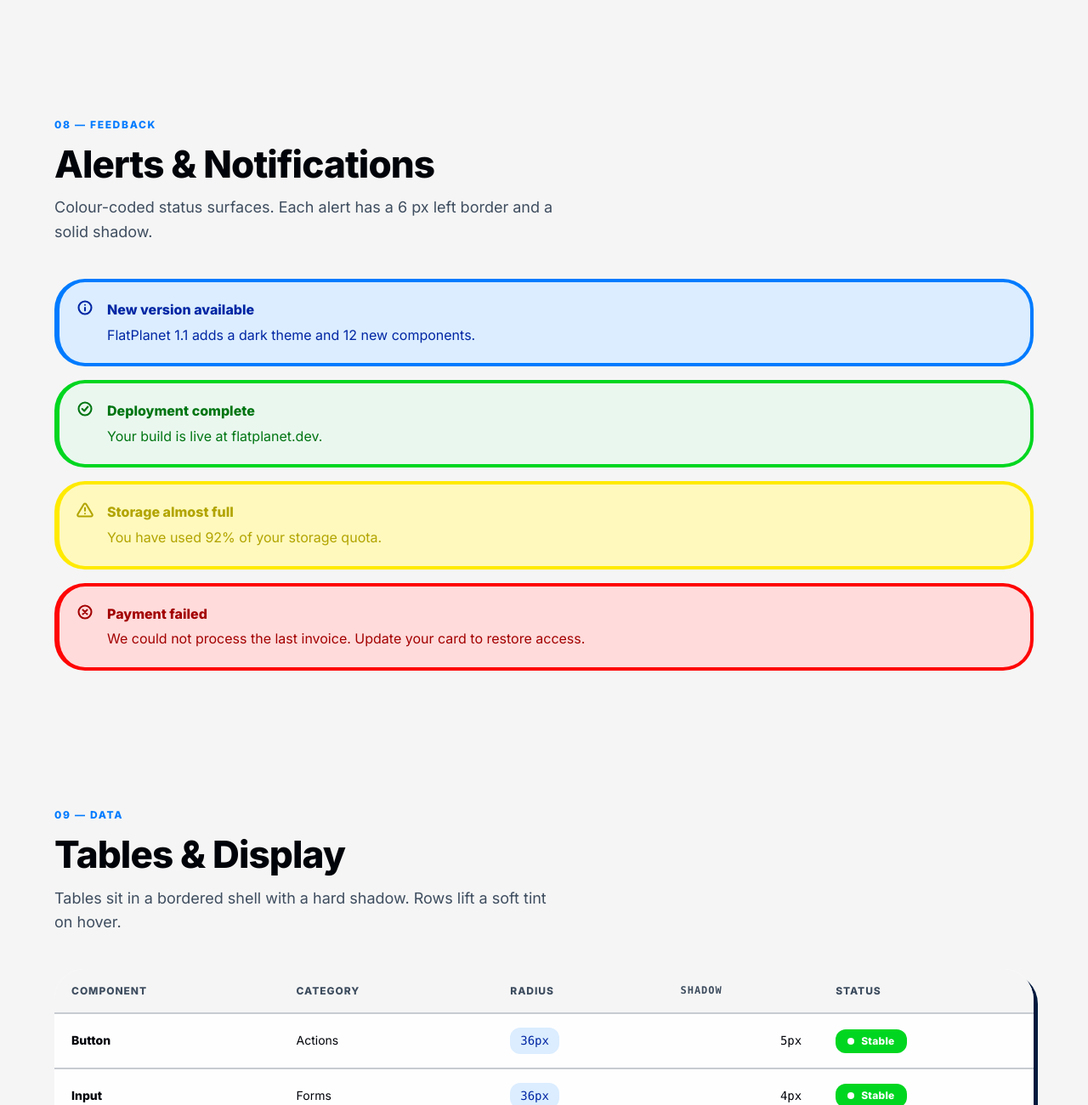
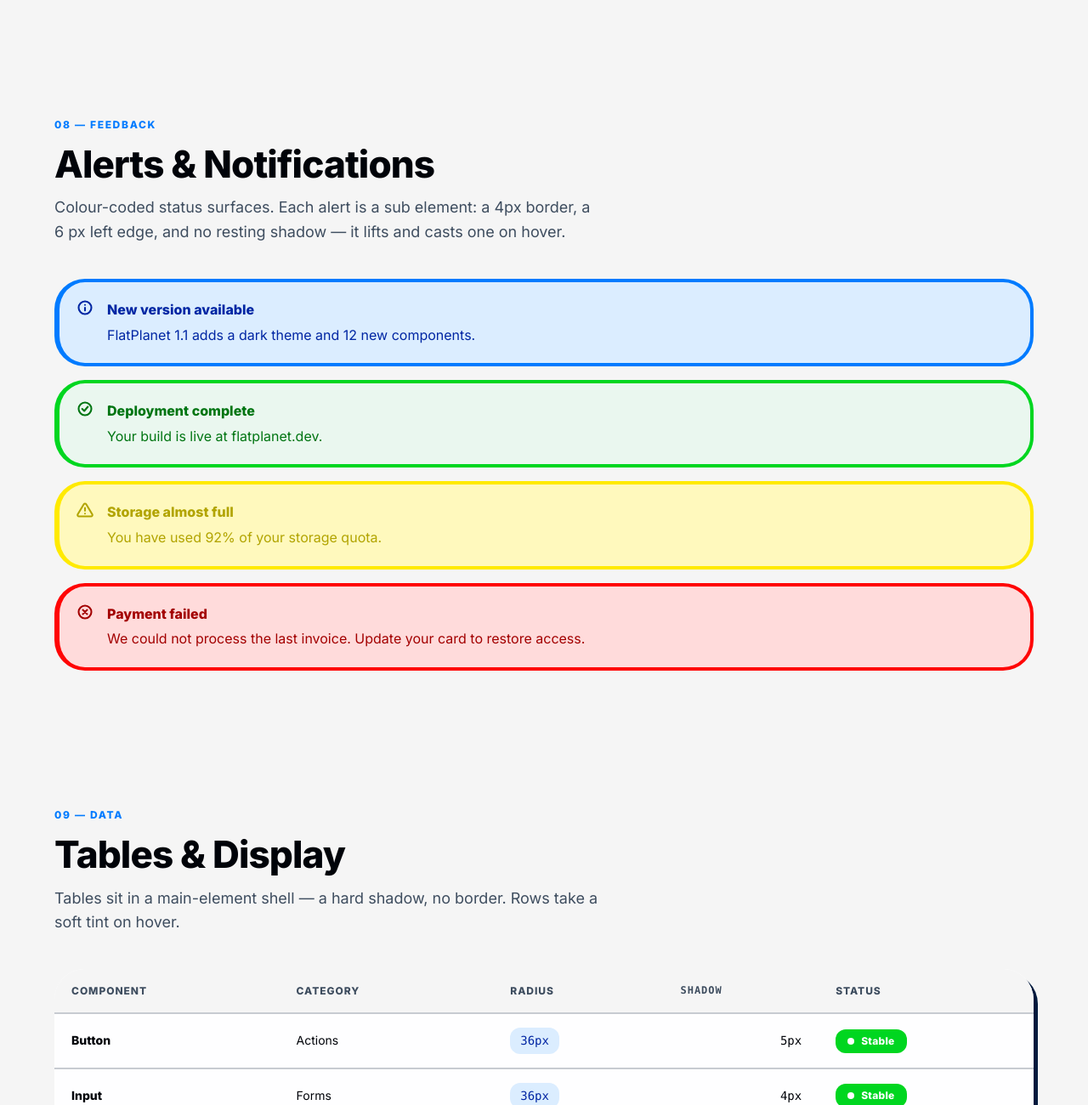
Before and after one commit to llaa33219/flatplanet-design, a plain HTML site: page index.html in a window 1280 px wide. Shown: the part 9387-10687 px from the top of the page at 85% size. Drawn offline with Linux system fonts and the light colour scheme.

Commit message:
docs: align gallery copy with the sub-element alert and table specs

```diff
--- a/index.html
+++ b/index.html
@@ -558,7 +558,7 @@
   <div class="fp-section__head">
     <span class="fp-kicker">08 — Feedback</span>
     <h2 class="fp-section__title">Alerts &amp; Notifications</h2>
-    <p class="fp-section__desc">Colour-coded status surfaces. Each alert has a 6&nbsp;px left border and a solid shadow.</p>
+    <p class="fp-section__desc">Colour-coded status surfaces. Each alert is a sub element: a 4px border, a 6&nbsp;px left edge, and no resting shadow — it lifts and casts one on hover.</p>
   </div>
 
   <div class="fp-stack">
@@ -601,7 +601,7 @@
   <div class="fp-section__head">
     <span class="fp-kicker">09 — Data</span>
     <h2 class="fp-section__title">Tables &amp; Display</h2>
-    <p class="fp-section__desc">Tables sit in a bordered shell with a hard shadow. Rows lift a soft tint on hover.</p>
+    <p class="fp-section__desc">Tables sit in a main-element shell — a hard shadow, no border. Rows take a soft tint on hover.</p>
   </div>
 
   <div class="fp-table-wrap">
```
Also changed, not shown: 1 other file.
